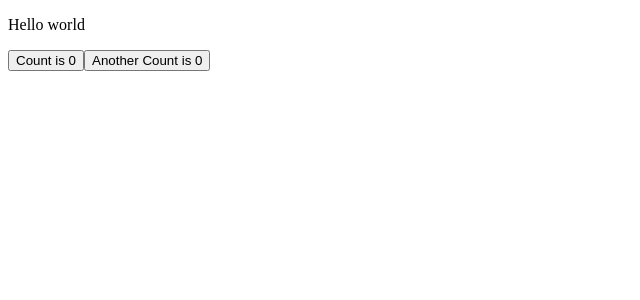
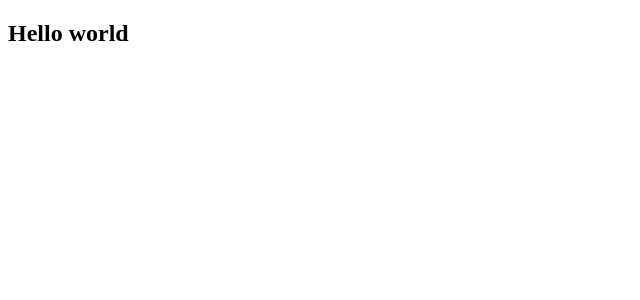
Before and after one commit to luzayadio/study-react-js, a React (Vite) app: page / in a window 1280 px wide. Shown: the top 300 px of the page, without its empty margins (0-640 px from the left). Built offline with nearby package versions, Linux system fonts and the light colour scheme.

Commit message:
organize code

```diff
--- a/package.json
+++ b/package.json
@@ -15,17 +15,12 @@
     "react-dom": "^19.1.1"
   },
   "devDependencies": {
-    "@eslint/js": "^9.36.0",
     "@types/node": "^24.6.0",
     "@types/react": "^19.1.16",
     "@types/react-dom": "^19.1.9",
     "@vitejs/plugin-react": "^5.0.4",
-    "eslint": "^9.36.0",
-    "eslint-plugin-react-hooks": "^5.2.0",
-    "eslint-plugin-react-refresh": "^0.4.22",
     "globals": "^16.4.0",
     "typescript": "~5.9.3",
-    "typescript-eslint": "^8.45.0",
     "vite": "^7.1.7"
   }
 }
--- a/src/App.tsx
+++ b/src/App.tsx
@@ -1,24 +1,9 @@
-import { useState } from "react"
 
-function App() {
-  const [count, setCount] = useState(0)
 
-  function add(): void {
-    setCount(count+1)
-    console.log(count)
-  }
-
+export function App() {
   return (
     <>
-      <p>Hello world</p>
-      <button onClick={() => setCount(count+1)}>
-        Count is {count}
-      </button>
-      <button onClick={() => add()}>
-        Another Count is {count}
-      </button>
+      <h2>Hello world</h2>
     </>
   )
 }
-
-export default App
--- a/src/main.tsx
+++ b/src/main.tsx
@@ -1,6 +1,6 @@
 import { StrictMode } from 'react'
 import { createRoot } from 'react-dom/client'
-import App from './App.tsx'
+import { App } from './App'
 
 createRoot(document.getElementById('root')!).render(
   <StrictMode>
```
Also changed, not shown: 1 other file (tests, documents, lock files or other folders).
